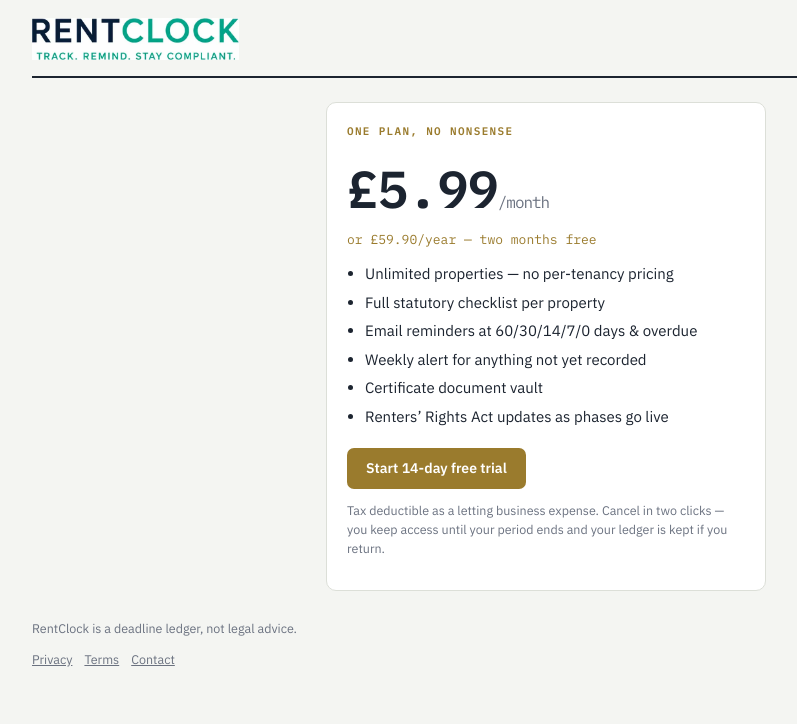
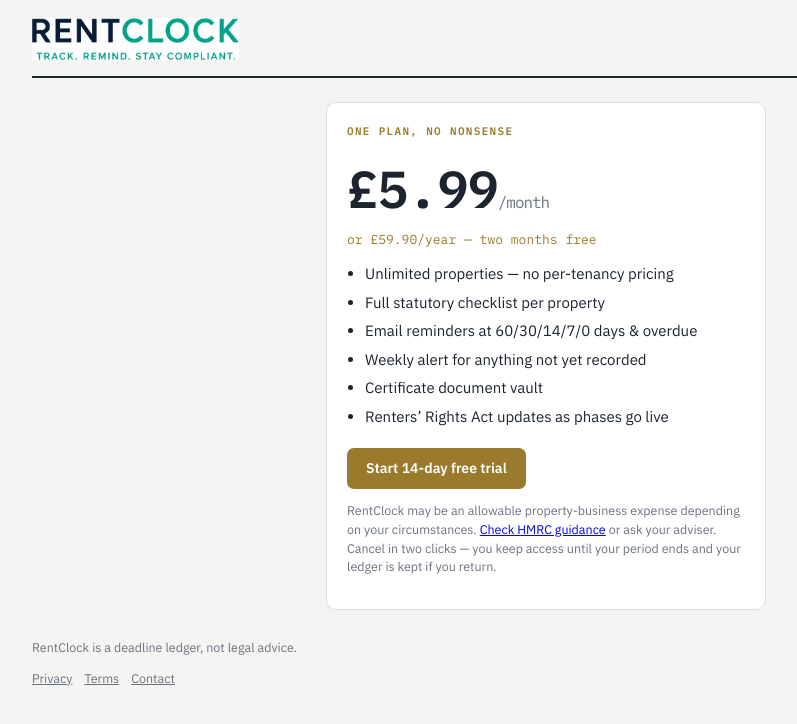
Before and after one commit to baroli77/RentClock, a Next.js app: page /pricing in a window 1280 px wide. Shown: the top 724 px of the page, without its empty margins (94-891 px from the left). Built offline with nearby package versions, Linux system fonts and the light colour scheme; no server answers.

Commit message:
Fix audited behaviour in app/pricing/page.js

```diff
--- a/app/pricing/page.js
+++ b/app/pricing/page.js
@@ -51,8 +51,12 @@
           Start 14-day free trial
         </Link>
         <p className="price-fine">
-          Tax deductible as a letting business expense. Cancel in two clicks — you keep access
-          until your period ends and your ledger is kept if you return.
+          RentClock may be an allowable property-business expense depending on your circumstances.{" "}
+          <a href="https://www.gov.uk/renting-out-a-property/paying-tax" target="_blank" rel="noreferrer">
+            Check HMRC guidance
+          </a>{" "}
+          or ask your adviser. Cancel in two clicks — you keep access until your period ends and
+          your ledger is kept if you return.
         </p>
       </section>
 
```
